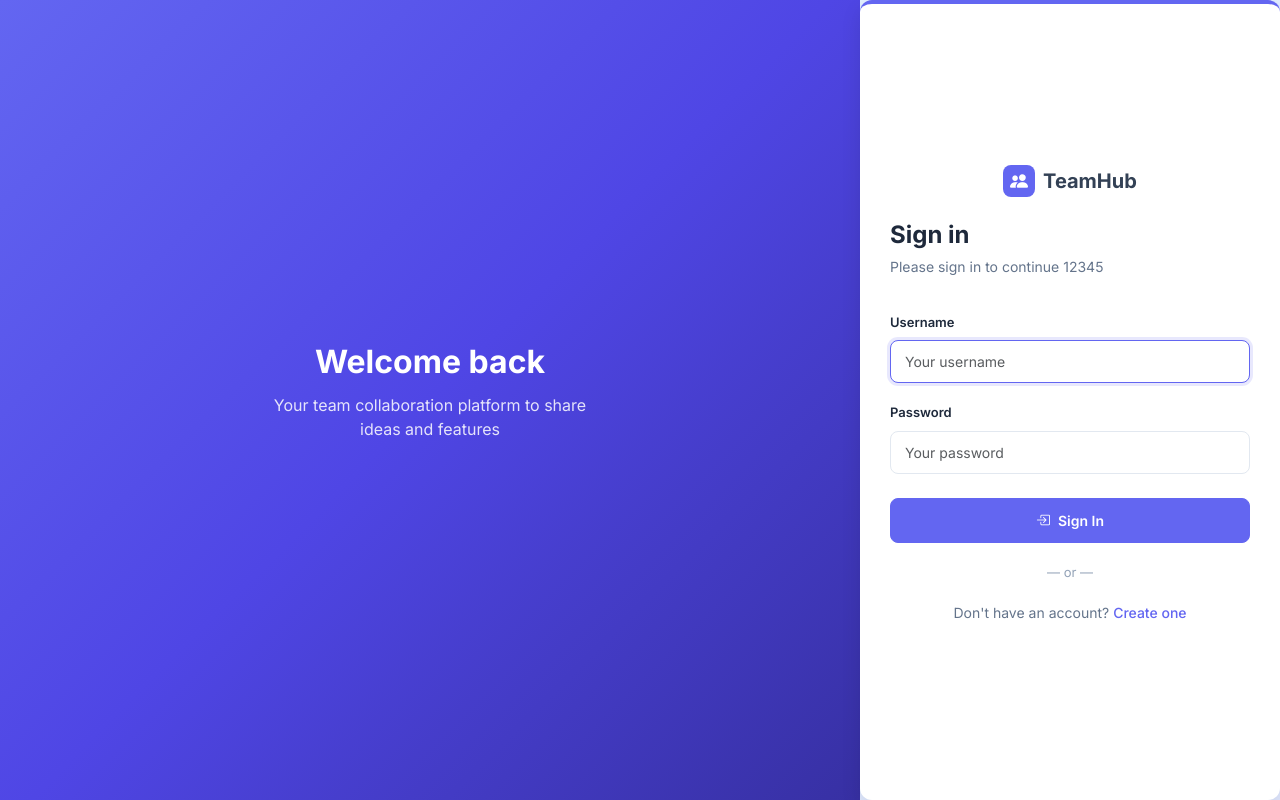
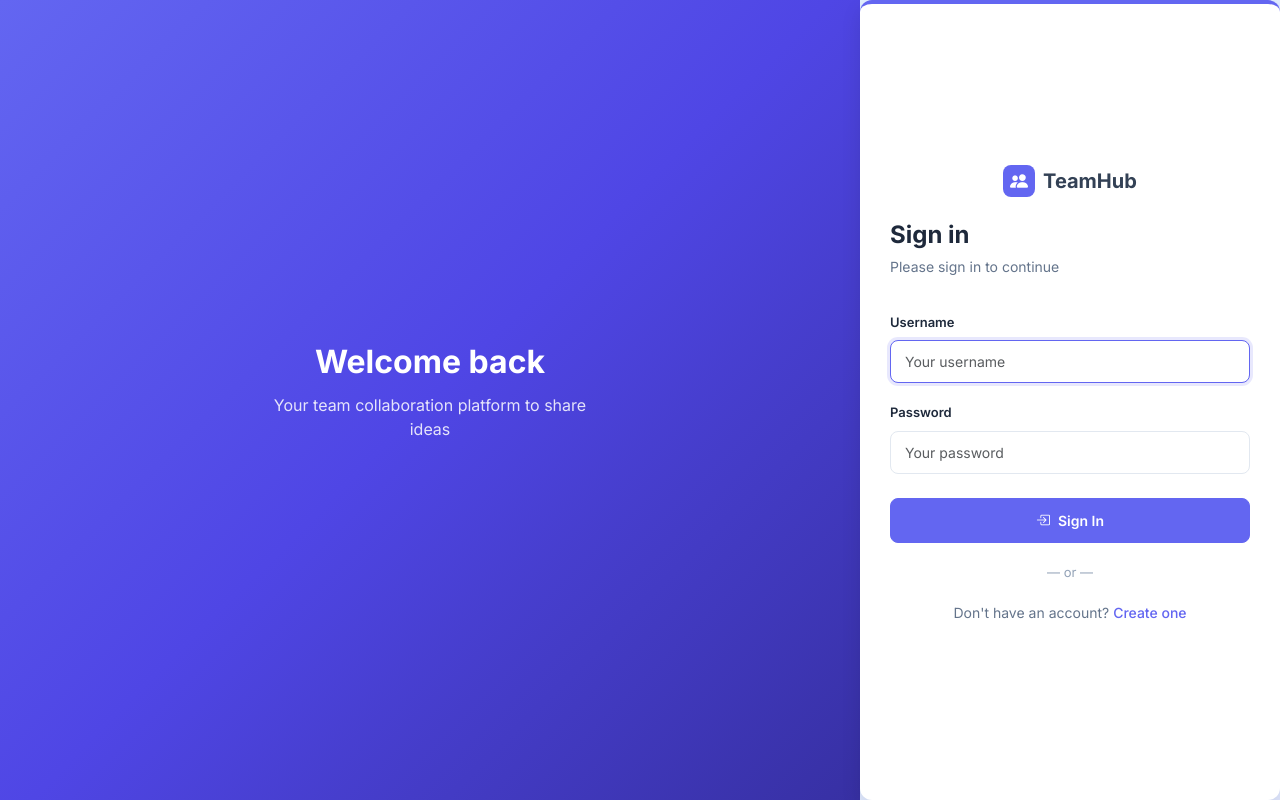
Before and after one commit to Gayathri5366/teamhub, a Django app: page /accounts/login/ in a window 1280 px wide. Run offline with Django 4.2, Linux system fonts and the light colour scheme.

Commit message:
done final

```diff
--- a/templates/accounts/login.html
+++ b/templates/accounts/login.html
@@ -151,7 +151,7 @@
 
 <div class="auth-left">
     <h1>Welcome back</h1>
-    <p>Your team collaboration platform to share ideas and features</p>
+    <p>Your team collaboration platform to share ideas</p>
 </div>
 
 <div class="auth-right">
@@ -163,7 +163,7 @@
         </div>
 
         <h2>Sign in</h2>
-        <p class="subtitle">Please sign in to continue 12345</p>
+        <p class="subtitle">Please sign in to continue</p>
 
         <!-- ✅ Messages Block FIXED -->
         {% if messages %}
```
